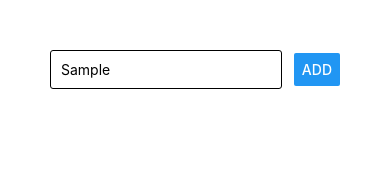
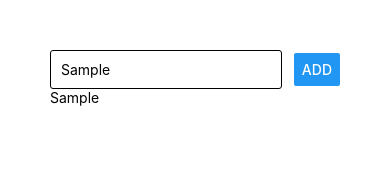
Before and after one commit to ChristoT98/React-native-complete-guide, a React Native app: screen / in a window 390 px wide. Both pictures are taken after typing "Sample" into the empty fields and a click on the button "ADD". Shown: the top 179 px of the page. Built offline with nearby package versions, Linux system fonts and the light colour scheme.

Commit message:
Outputting a list of items

```diff
--- a/App.js
+++ b/App.js
@@ -21,7 +21,7 @@ export default function App() {
           <Button title="ADD" onPress={addGoalHandler} />
       </View>
       <View>
-
+          {courseGoals.map((goal)=> <Text key={goal}>{goal}</Text>)}
       </View>
     </View>
   );
```
